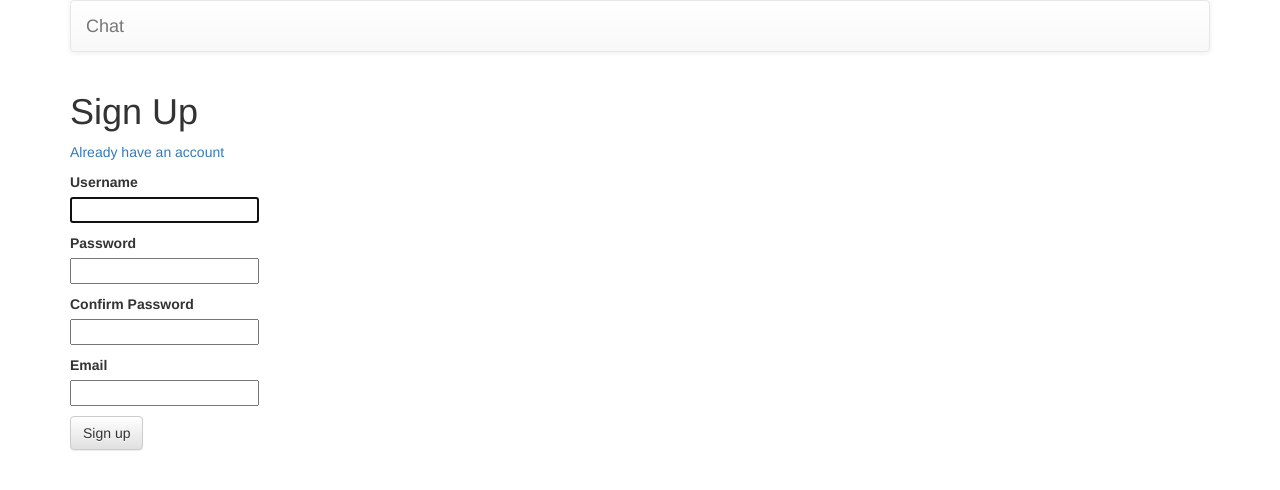
After one commit to volartem/async_chat, a Python web app: template chat/templates/registration.html in a window 1280 px wide. The commit adds this page. Shown: the top 490 px of the page. Run offline with Jinja, Linux system fonts and the light colour scheme; the template is opened without the code that fills it, so the values that code supplies are empty; some libraries are stand-ins or nearby versions.

Commit message:
Make registration new users

```diff
--- a/chat/routes.py
+++ b/chat/routes.py
@@ -1,4 +1,4 @@
-from chat.views import index, login, logout
+from chat.views import index, login, logout, registration
 from chat.rest_views import messages_id, messages_room_id
 import pathlib
 
@@ -10,6 +10,8 @@ def setup_routes(app):
     app.router.add_get('/login', login, name='login')
     app.router.add_post('/login', login, name='login')
     app.router.add_get('/logout', logout, name='logout')
+    app.router.add_get('/signup', registration, name='registration')
+    app.router.add_post('/signup', registration, name='registration')
     app.router.add_get('/messages/{id}', messages_id)
     app.router.add_get('/messages/room/{id}', messages_room_id)
     app.router.add_static('/static/',
--- a/chat/templates/base.html
+++ b/chat/templates/base.html
@@ -3,6 +3,7 @@
 <head>
     <meta charset="utf-8">
     <title>Chat</title>
+    <link rel="shortcut icon" href="{{ url('static', filename='favicon.ico') }}" type="image/x-icon">
     <!-- Latest compiled and minified CSS -->
     <script src="https://code.jquery.com/jquery-3.3.1.min.js"></script>
     <link rel="stylesheet" href="https://maxcdn.bootstrapcdn.com/bootstrap/3.3.7/css/bootstrap.min.css">
--- a/chat/templates/index.html
+++ b/chat/templates/index.html
@@ -4,12 +4,12 @@
     {% if user %}
         <div class="container-fluid">
             <div class="navbar-header">
-                <a class="navbar-brand" href="/logout">Logout</a>
+                <a class="navbar-brand" href="/logout">Sign out</a>
             </div>
         </div>
     {% else %}
             <div class="navbar-header">
-                <a class="navbar-brand" href="/login">Login</a>
+                <a class="navbar-brand" href="/login">Sign in</a>
             </div>
 
     {% endif %}
--- a/chat/templates/login.html
+++ b/chat/templates/login.html
@@ -3,22 +3,29 @@
 {% block content %}
     <div class="row">
         <div class="col-md-12 col-xs-12">
+            {% block title %}
                 <h1>Sign In</h1>
-
+                <h6><a href="/signup">Sign up if you haven't account</a></h6>
+            {% endblock %}
             {% if error %}
                 <div class="error" style="color: red;"><strong>Error:</strong> {{ error }}</div>
             {% endif %}
+
+            {% block form_head %}
                 <form action="/login" method="post">
+            {% endblock %}
             <p>
                 <label for="username">Username</label><br>
-                    <input id="username" name="username" type="text" value="" size=20 autofocus/>
+                <input id="username" name="username" type="text" value="" size=20 autofocus required/>
             </p>
             <p>
                 <label for="password">Password</label><br>
-                    <input id="password" name="password" type="password" value="" size=20/>
+                <input id="password" name="password" type="password" value="" size=20 required/>
             </p>
-                <input class="btn btn-default" type="submit" value="login"/>
+            {% block form_end %}
+                <input class="btn btn-default" type="submit" value="Login"/>
                 </form>
+            {% endblock %}
         </div>
     </div>
 {% endblock %}
--- /dev/null
+++ b/chat/templates/registration.html
@@ -0,0 +1,23 @@
+{% extends "login.html" %}
+
+
+{% block title %}
+    <h1>Sign Up</h1>
+    <p><a href="/login">Already have an account</a></p>
+{% endblock %}
+
+{% block form_head %}
+    <form action="/signup" method="post">{% endblock %}
+
+{% block form_end %}
+    <p>
+        <label for="password-confirm">Confirm Password</label><br>
+        <input id="password-confirm" name="password-confirm" type="password" value="" size=20 required/>
+    </p>
+    <p>
+        <label for="email">Email</label><br>
+        <input id="email" name="email" type="email" value="" required/>
+    </p>
+    <input class="btn btn-default" type="submit" value="Sign up"/>
+    </form>
+{% endblock %}
```
Also changed, not shown: chat/form.py (+26 -0 lines), chat/models.py (+10 -0 lines), chat/views.py (+26 -2 lines), chat/static/aiohttp-icon-orange.png (added), chat/static/favicon.ico (added). Lines whose indentation alone changed are shown as unchanged.
